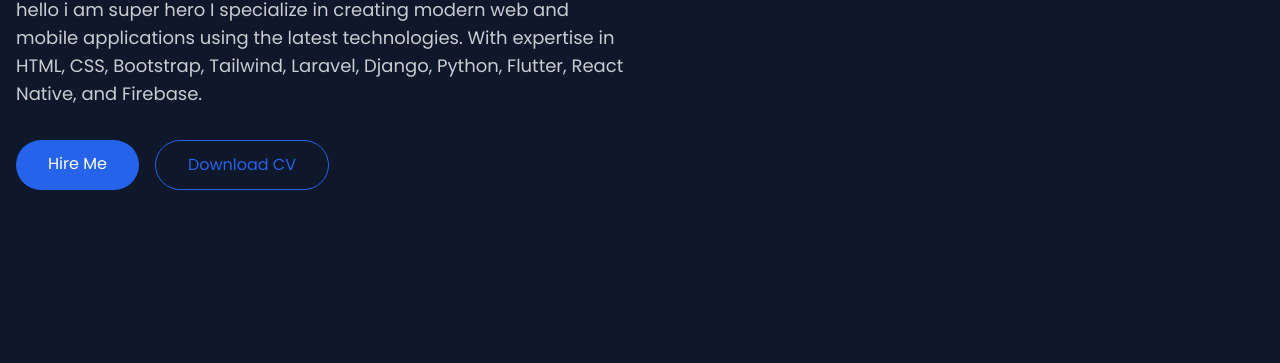
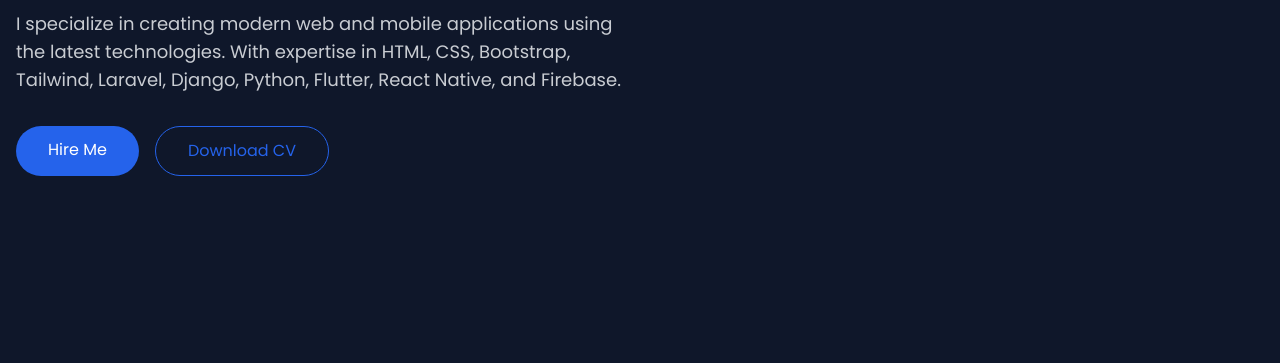
Before and after one commit to xMaan1/Portfolio-Site, a plain HTML site: page index.html in a window 1280 px wide. Shown: the part 437-800 px from the top of the page. Drawn offline with nearby package versions, Linux system fonts and the light colour scheme; no server answers.

Commit message:
reverted back(testing hosting done)

```diff
--- a/index.html
+++ b/index.html
@@ -80,7 +80,7 @@
                     <h2 class="text-2xl md:text-3xl mb-6">
                         <span id="typed"></span>
                     </h2>
-                    <p class="text-lg mb-8 text-light/80">          hello i am super hero              I specialize in creating modern web and mobile applications using the latest technologies.
+                    <p class="text-lg mb-8 text-light/80">                        I specialize in creating modern web and mobile applications using the latest technologies.
                         With expertise in HTML, CSS, Bootstrap, Tailwind, Laravel, Django, Python, Flutter, React Native, and Firebase.
                     </p>
                     <div class="flex gap-4">
```
